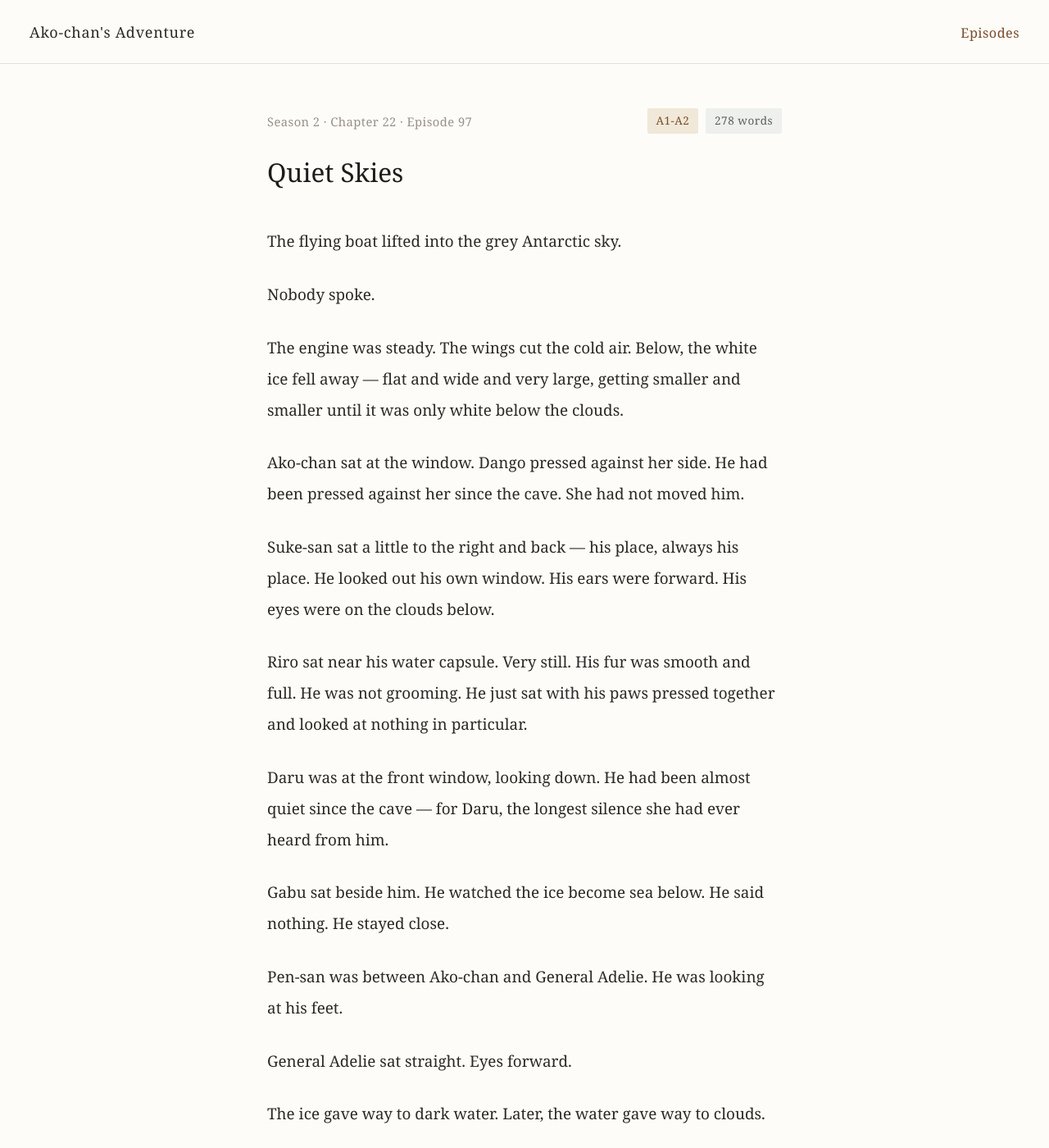
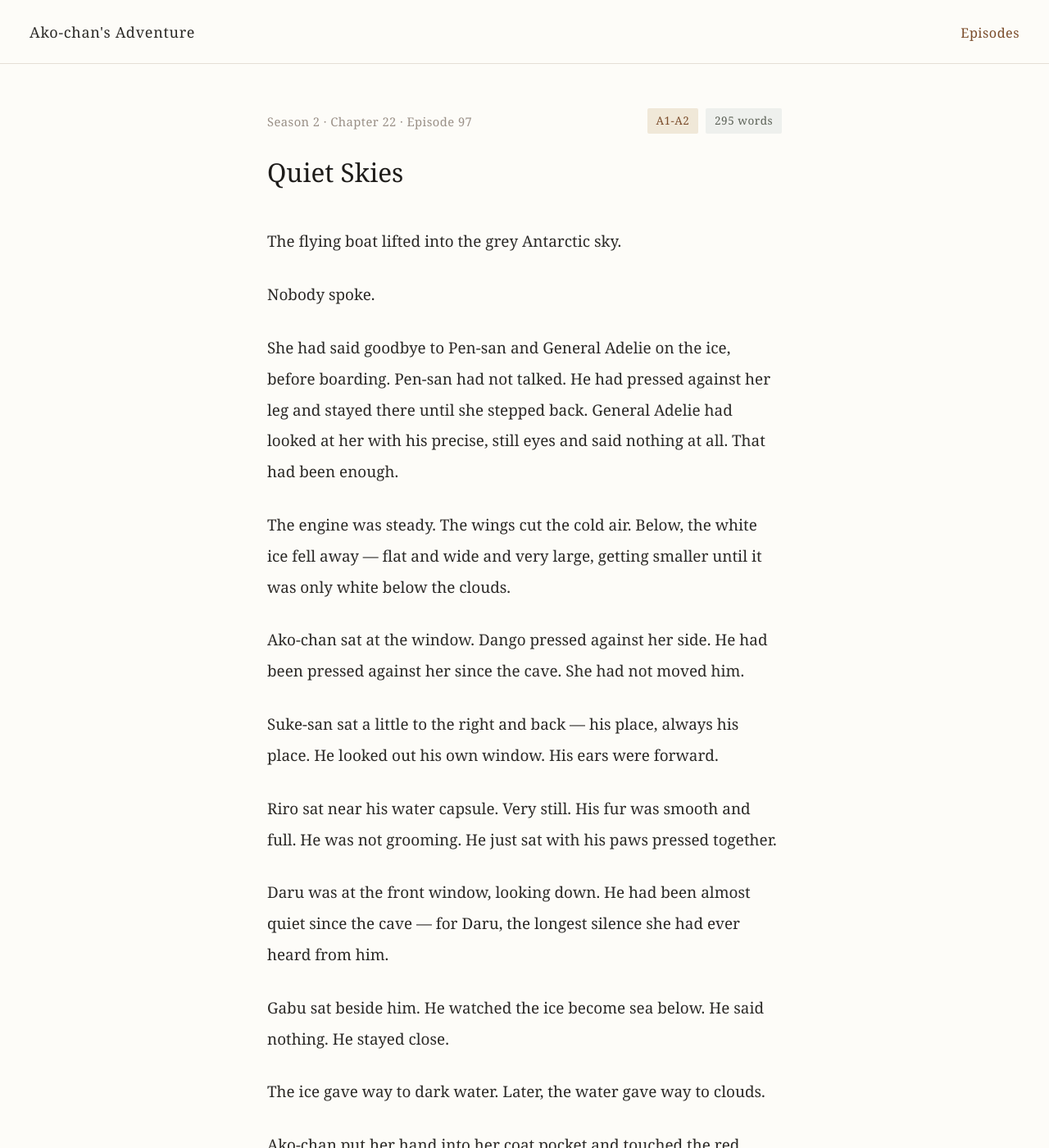
Before and after one commit to morisaki-yuichi/ako-chans-adventure, a Jekyll site: the page built from season2/chapter22/ep097.md, in a window 1280 px wide and 1400 px high. Shown: the whole window at 82% size. Built offline with Jekyll 4.4.1, drawn with Linux system fonts in a browser that asks for light colours.

Commit message:
Fix Ep97 — Pen-san and General Adelie stay in Antarctica

```diff
--- a/season2/chapter22/ep097.md
+++ b/season2/chapter22/ep097.md
@@ -5,7 +5,7 @@ season: 2
 chapter: 22
 episode: 97
 level: A1-A2
-word_count: 278
+word_count: 295
 story_day: 45
 prev_ep: /season2/chapter22/ep096/
 next_ep: /season2/chapter22/ep098/
@@ -16,21 +16,19 @@ The flying boat lifted into the grey Antarctic sky.
 
 Nobody spoke.
 
-The engine was steady. The wings cut the cold air. Below, the white ice fell away — flat and wide and very large, getting smaller and smaller until it was only white below the clouds.
+She had said goodbye to Pen-san and General Adelie on the ice, before boarding. Pen-san had not talked. He had pressed against her leg and stayed there until she stepped back. General Adelie had looked at her with his precise, still eyes and said nothing at all. That had been enough.
+
+The engine was steady. The wings cut the cold air. Below, the white ice fell away — flat and wide and very large, getting smaller until it was only white below the clouds.
 
 Ako-chan sat at the window. Dango pressed against her side. He had been pressed against her since the cave. She had not moved him.
 
-Suke-san sat a little to the right and back — his place, always his place. He looked out his own window. His ears were forward. His eyes were on the clouds below.
+Suke-san sat a little to the right and back — his place, always his place. He looked out his own window. His ears were forward.
 
-Riro sat near his water capsule. Very still. His fur was smooth and full. He was not grooming. He just sat with his paws pressed together and looked at nothing in particular.
+Riro sat near his water capsule. Very still. His fur was smooth and full. He was not grooming. He just sat with his paws pressed together.
 
 Daru was at the front window, looking down. He had been almost quiet since the cave — for Daru, the longest silence she had ever heard from him.
 
 Gabu sat beside him. He watched the ice become sea below. He said nothing. He stayed close.
-
-Pen-san was between Ako-chan and General Adelie. He was looking at his feet.
-
-General Adelie sat straight. Eyes forward.
 
 The ice gave way to dark water. Later, the water gave way to clouds.
 
```
